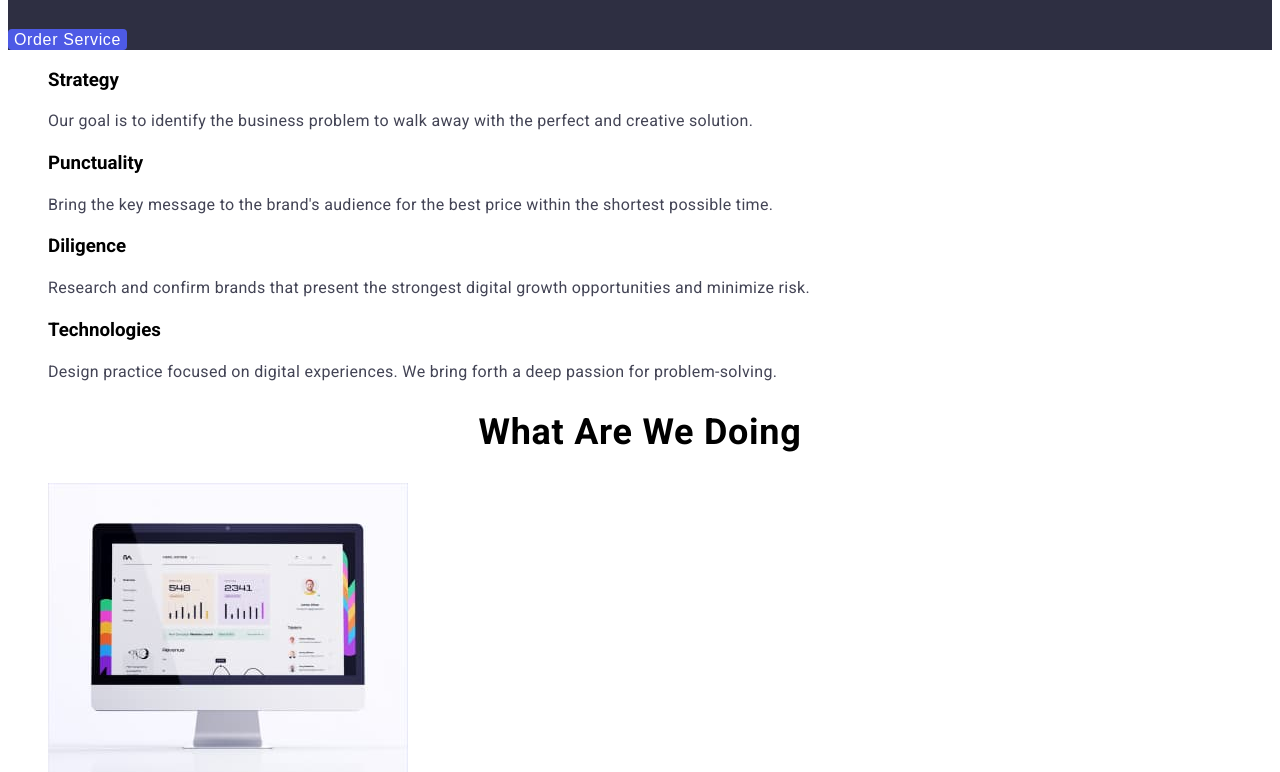
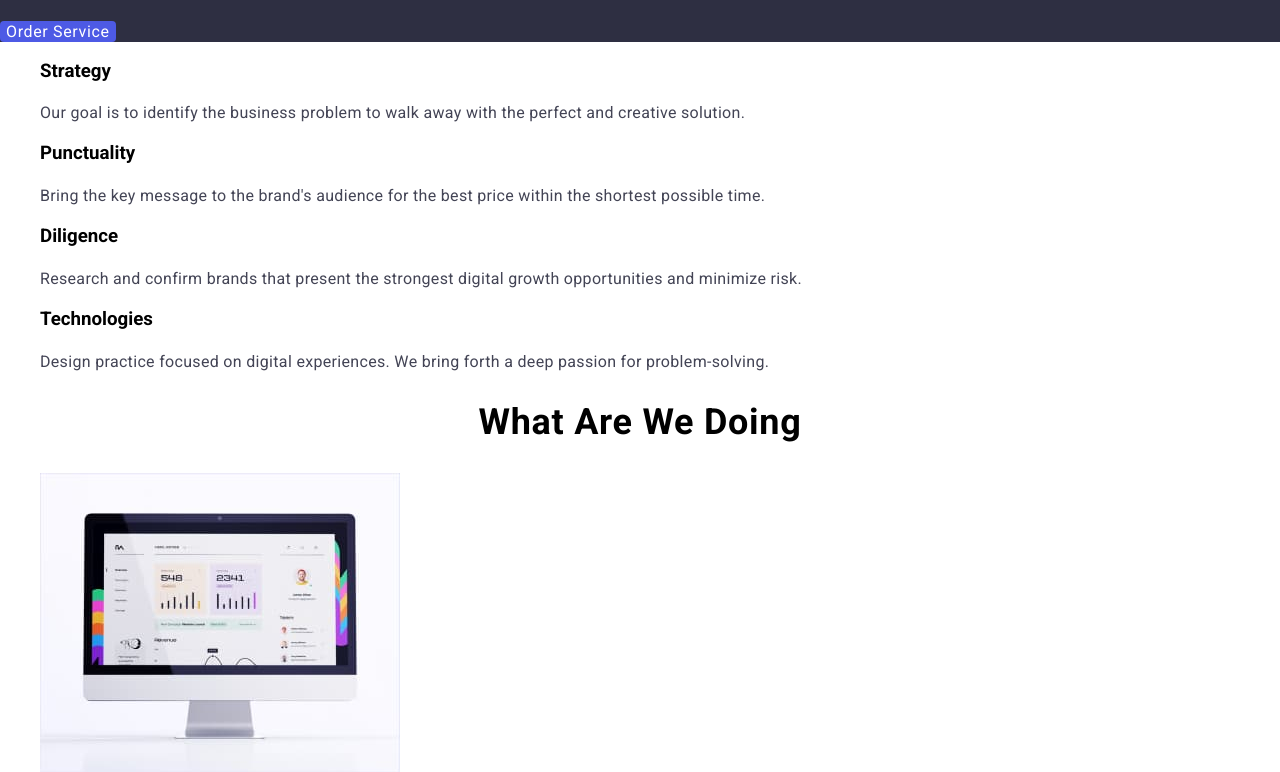
Before and after one commit to andrey0629/goit-markup-hw-03, a plain HTML site: page index.html in a window 1280 px wide. Shown: the part 308-1080 px from the top of the page. Drawn offline with nearby package versions, Linux system fonts and the light colour scheme.

Commit message:
HW-03, подключил ссылку на нормализатор стилей

```diff
--- a/index.html
+++ b/index.html
@@ -7,6 +7,7 @@
     <link rel="preconnect" href="https://fonts.googleapis.com">
     <link rel="preconnect" href="https://fonts.gstatic.com" crossorigin>
     <link href="https://fonts.googleapis.com/css2?family=Raleway:wght@800&family=Roboto:wght@400;500;700;900&display=swap" rel="stylesheet">
+    <link rel="stylesheet" href="https://github.com/sindresorhus/modern-normalize/blob/main/modern-normalize.css">
     <link rel="stylesheet" href="./css/styles.css">
 
     <title>WEB STUDIO</title>
```
Also changed, not shown: portfolio.html (+1 -0 lines).
